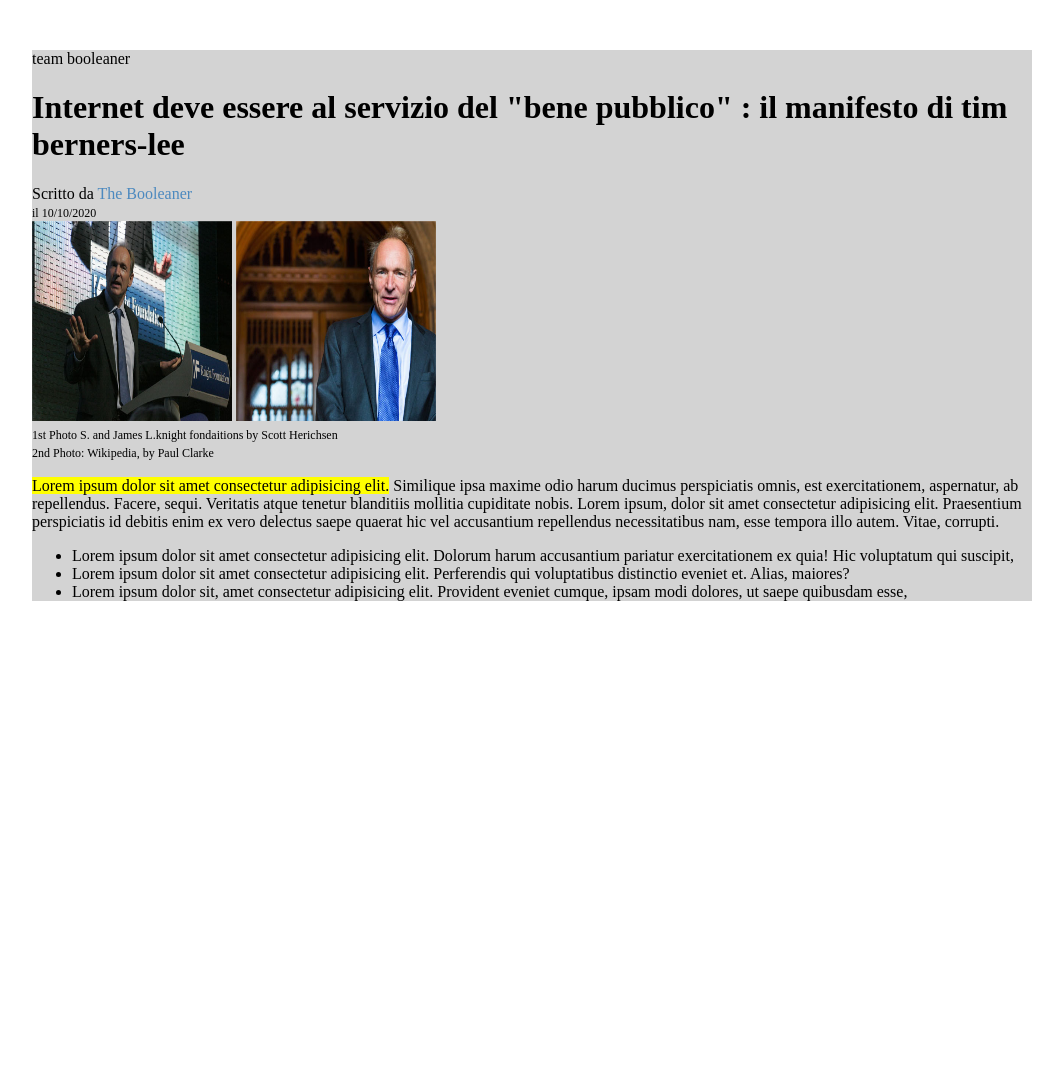
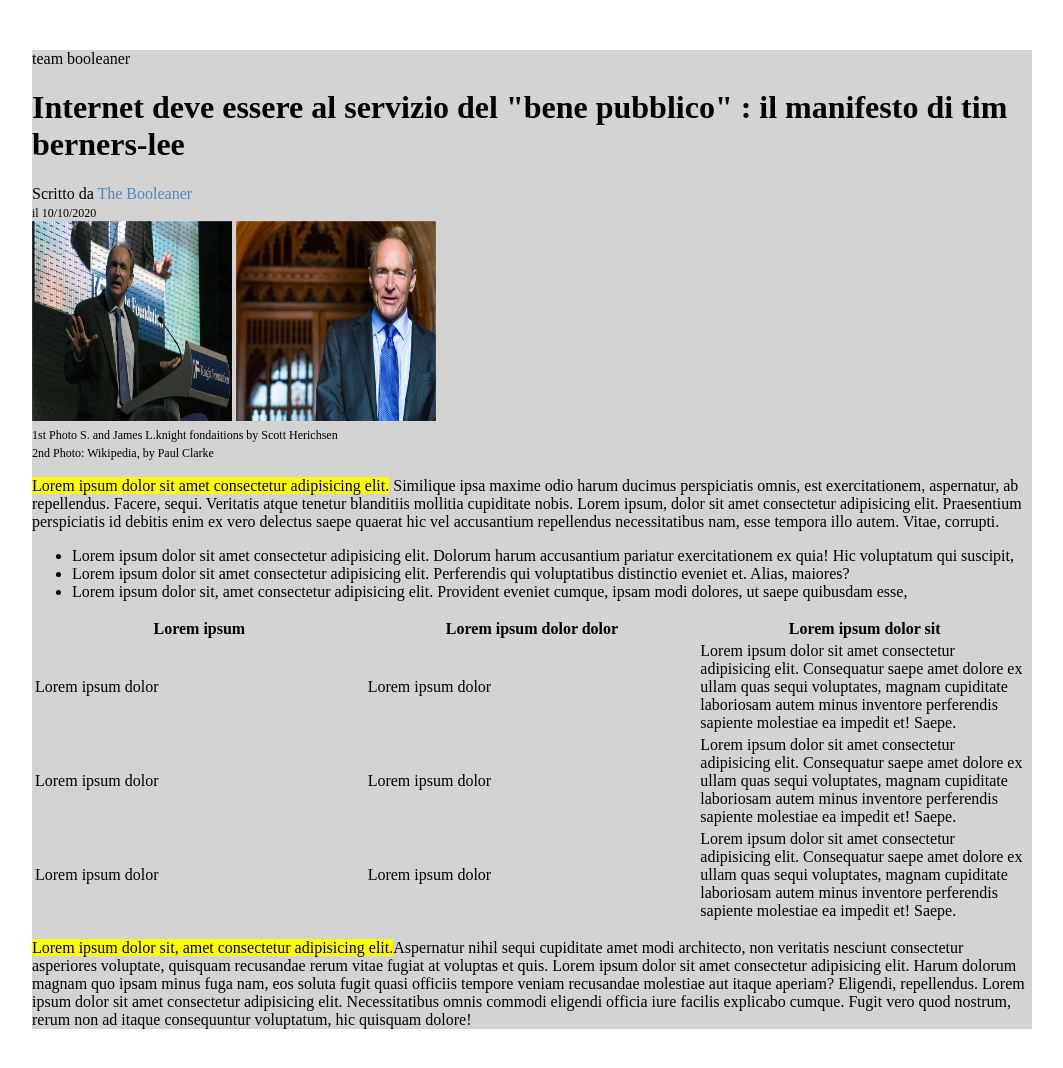
Before and after one commit to StefanoFabrin90/html-css-booleaner, a plain HTML site: page index.html in a window 1280 px wide. Shown: the whole page, without its empty margins (26-1089 px from the left). Before the commit the page ends 800 px from the top, so only its background shows below. Drawn offline with Linux system fonts and the light colour scheme.

Commit message:
add main

```diff
--- a/index.html
+++ b/index.html
@@ -17,7 +17,10 @@
             <span>Scritto da <span class="write-by">The Booleaner</span></span><br>
             <span class="date">il 10/10/2020</span>
         </header>
+
+
         <!-- main -->
+        <main>
             <div class="tim">
                 <img class="img" src="./img/tim-1.jpg" alt="img 1">
                 <img class="img2" src="./img/tim-2.jpg" alt="img 2"><br>
@@ -35,6 +38,39 @@
                 <li>Lorem ipsum dolor sit, amet consectetur adipisicing elit. Provident eveniet cumque, ipsam modi dolores, ut saepe quibusdam esse,</li>
             </ul>
 
+            <table class="table" style="width: 100%;">
+                <thead>
+                    <tr id="body-header">
+                        <th style="width: 20%;">Lorem ipsum </th>
+                        <th style="width: 20%;">Lorem ipsum dolor dolor</th>
+                        <th style="width: 20%;">Lorem ipsum dolor sit</th>
+                    </tr>
+                </thead>
+                <tbody>
+                    <tr id="body">
+                        <td style="width: 20%;">Lorem ipsum dolor</td>
+                        <td style="width: 20%;">Lorem ipsum dolor</td>
+                        <td style="width: 20%;">Lorem ipsum dolor sit amet consectetur adipisicing elit. Consequatur saepe amet dolore ex ullam quas sequi voluptates, magnam cupiditate laboriosam autem minus inventore perferendis sapiente molestiae ea impedit et! Saepe.</td>
+                    </tr>
+
+                    <tr>
+                        <td style="width: 20%;">Lorem ipsum dolor</td>
+                        <td style="width: 20%;">Lorem ipsum dolor</td>
+                        <td style="width: 20%;">Lorem ipsum dolor sit amet consectetur adipisicing elit. Consequatur saepe amet dolore ex ullam quas sequi voluptates, magnam cupiditate laboriosam autem minus inventore perferendis sapiente molestiae ea impedit et! Saepe.</td>
+                    </tr>
+
+                    <tr id="body">
+                        <td style="width: 20%;">Lorem ipsum dolor</td>
+                        <td style="width: 20%;">Lorem ipsum dolor</td>
+                        <td style="width: 20%;">Lorem ipsum dolor sit amet consectetur adipisicing elit. Consequatur saepe amet dolore ex ullam quas sequi voluptates, magnam cupiditate laboriosam autem minus inventore perferendis sapiente molestiae ea impedit et! Saepe.</td>
+                    </tr>
+                </tbody>
+            </table>
+
+            <p><span id="most-important">Lorem ipsum dolor sit, amet consectetur adipisicing elit.</span>Aspernatur nihil sequi cupiditate amet modi architecto, non veritatis nesciunt consectetur asperiores voluptate, quisquam recusandae rerum vitae fugiat at voluptas et quis. Lorem ipsum dolor sit amet consectetur adipisicing elit. Harum dolorum magnam quo ipsam minus fuga nam, eos soluta fugit quasi officiis tempore veniam recusandae molestiae aut itaque aperiam? Eligendi, repellendus. Lorem ipsum dolor sit amet consectetur adipisicing elit. Necessitatibus omnis commodi eligendi officia iure facilis explicabo cumque. Fugit vero quod nostrum, rerum non ad itaque consequuntur voluptatum, hic quisquam dolore!</p>
+        </main>
+
+
 
     </div>
 
```
Lines whose indentation alone changed are shown as unchanged.
